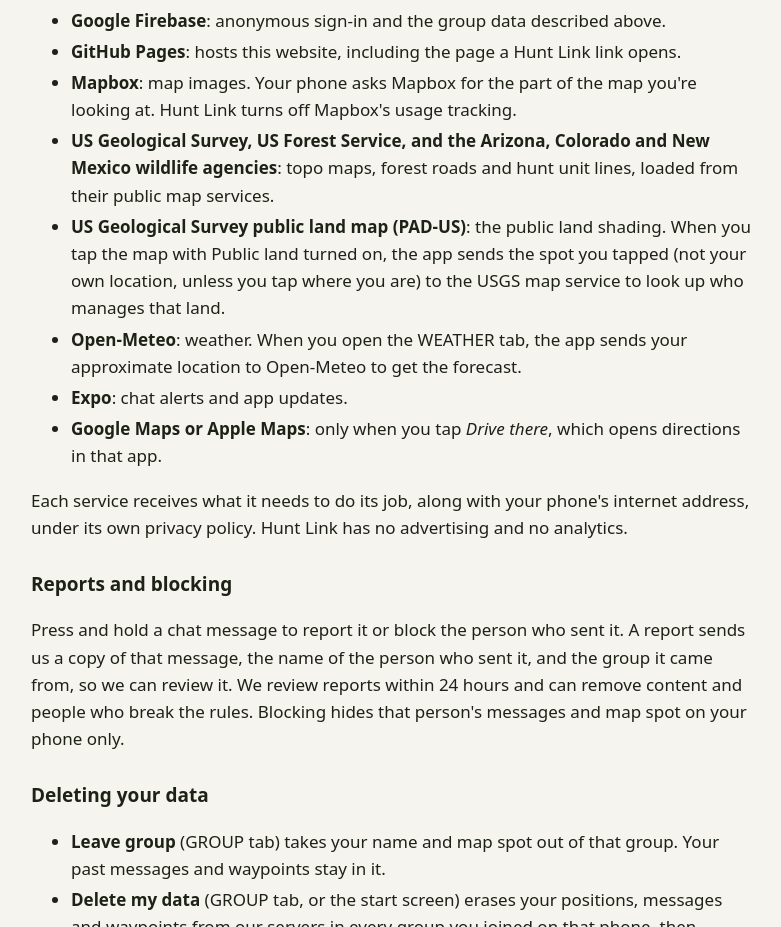
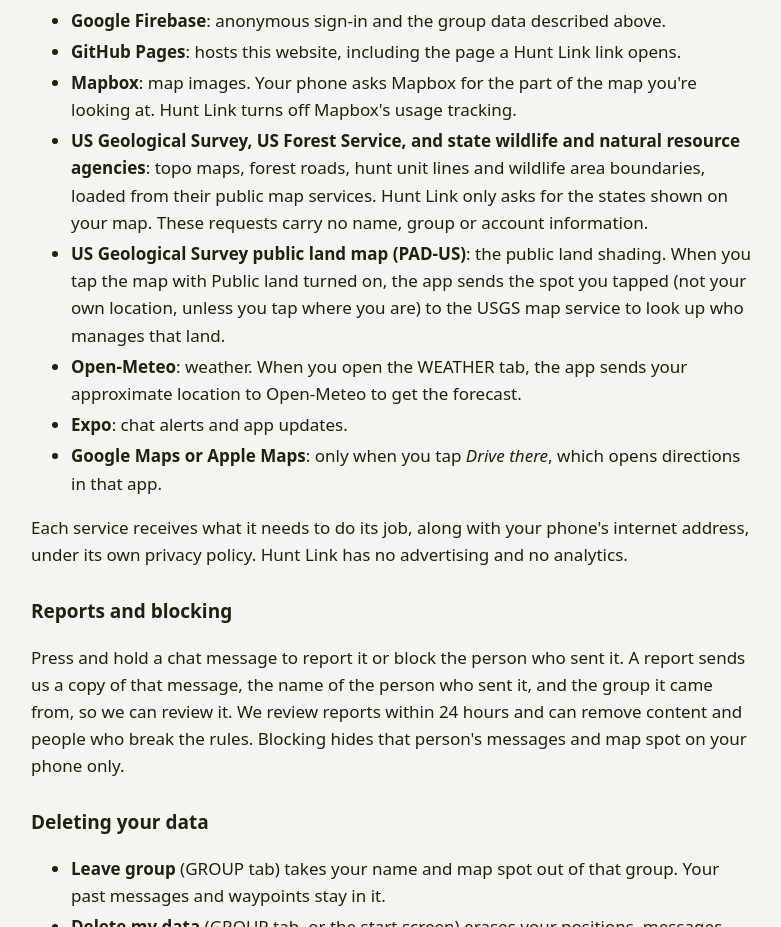
Before and after one commit to billmccord11-svg/huntlink, a plain HTML site: page privacy.html in a window 1280 px wide. Shown: the part 2060-2987 px from the top of the page, without its empty margins (249-1030 px from the left). Drawn offline with Linux system fonts and the light colour scheme.

Commit message:
Add files via upload

```diff
--- a/privacy.html
+++ b/privacy.html
@@ -59,7 +59,7 @@
   <li><strong>Google Firebase</strong>: anonymous sign-in and the group data described above.</li>
   <li><strong>GitHub Pages</strong>: hosts this website, including the page a Hunt Link link opens.</li>
   <li><strong>Mapbox</strong>: map images. Your phone asks Mapbox for the part of the map you're looking at. Hunt Link turns off Mapbox's usage tracking.</li>
-  <li><strong>US Geological Survey, US Forest Service, and the Arizona, Colorado and New Mexico wildlife agencies</strong>: topo maps, forest roads and hunt unit lines, loaded from their public map services.</li>
+  <li><strong>US Geological Survey, US Forest Service, and state wildlife and natural resource agencies</strong>: topo maps, forest roads, hunt unit lines and wildlife area boundaries, loaded from their public map services. Hunt Link only asks for the states shown on your map. These requests carry no name, group or account information.</li>
   <li><strong>US Geological Survey public land map (PAD-US)</strong>: the public land shading. When you tap the map with Public land turned on, the app sends the spot you tapped (not your own location, unless you tap where you are) to the USGS map service to look up who manages that land.</li>
   <li><strong>Open-Meteo</strong>: weather. When you open the WEATHER tab, the app sends your approximate location to Open-Meteo to get the forecast.</li>
   <li><strong>Expo</strong>: chat alerts and app updates.</li>
```
Also changed, not shown: howto.html (+1 -1 lines).
